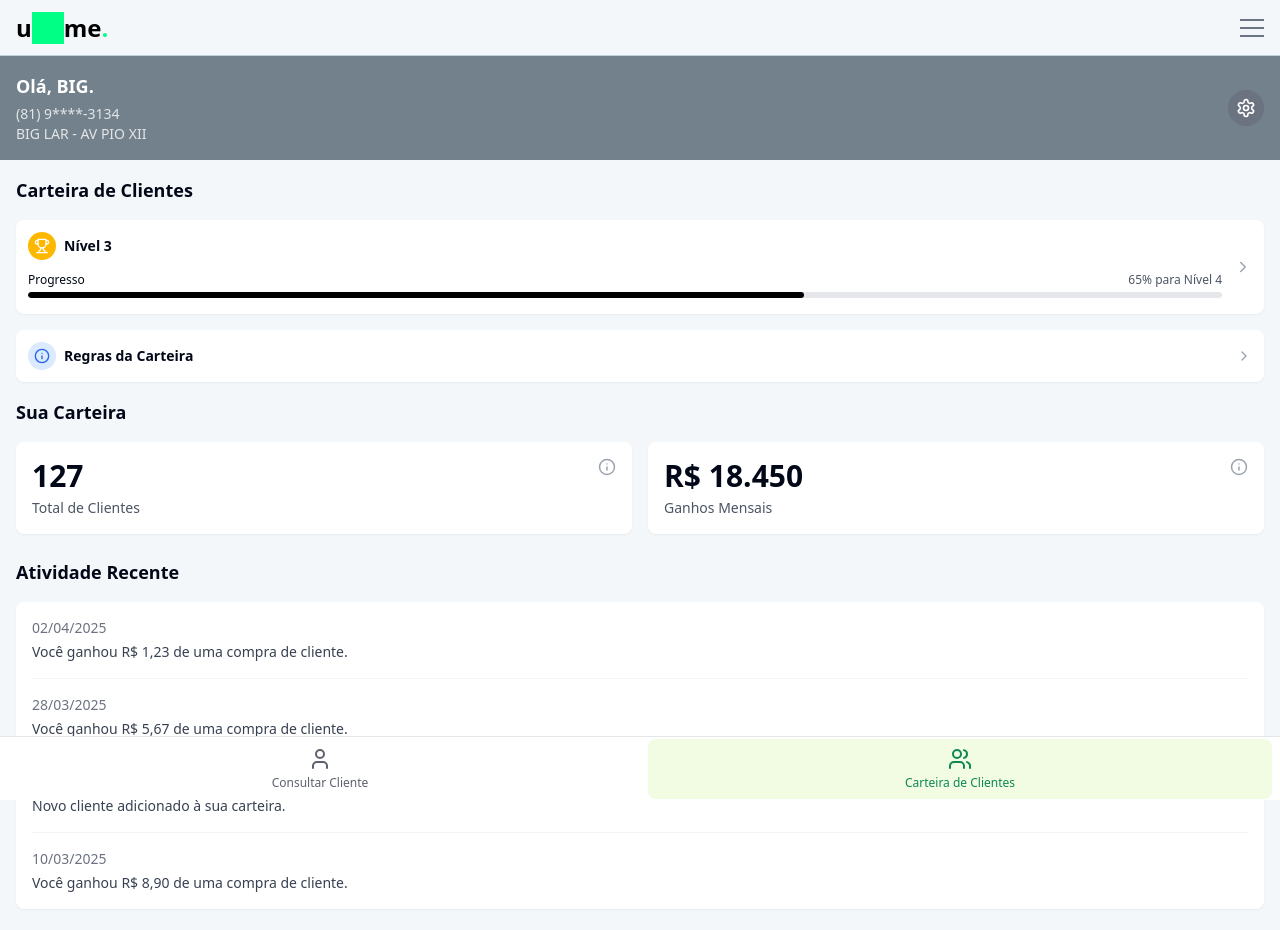
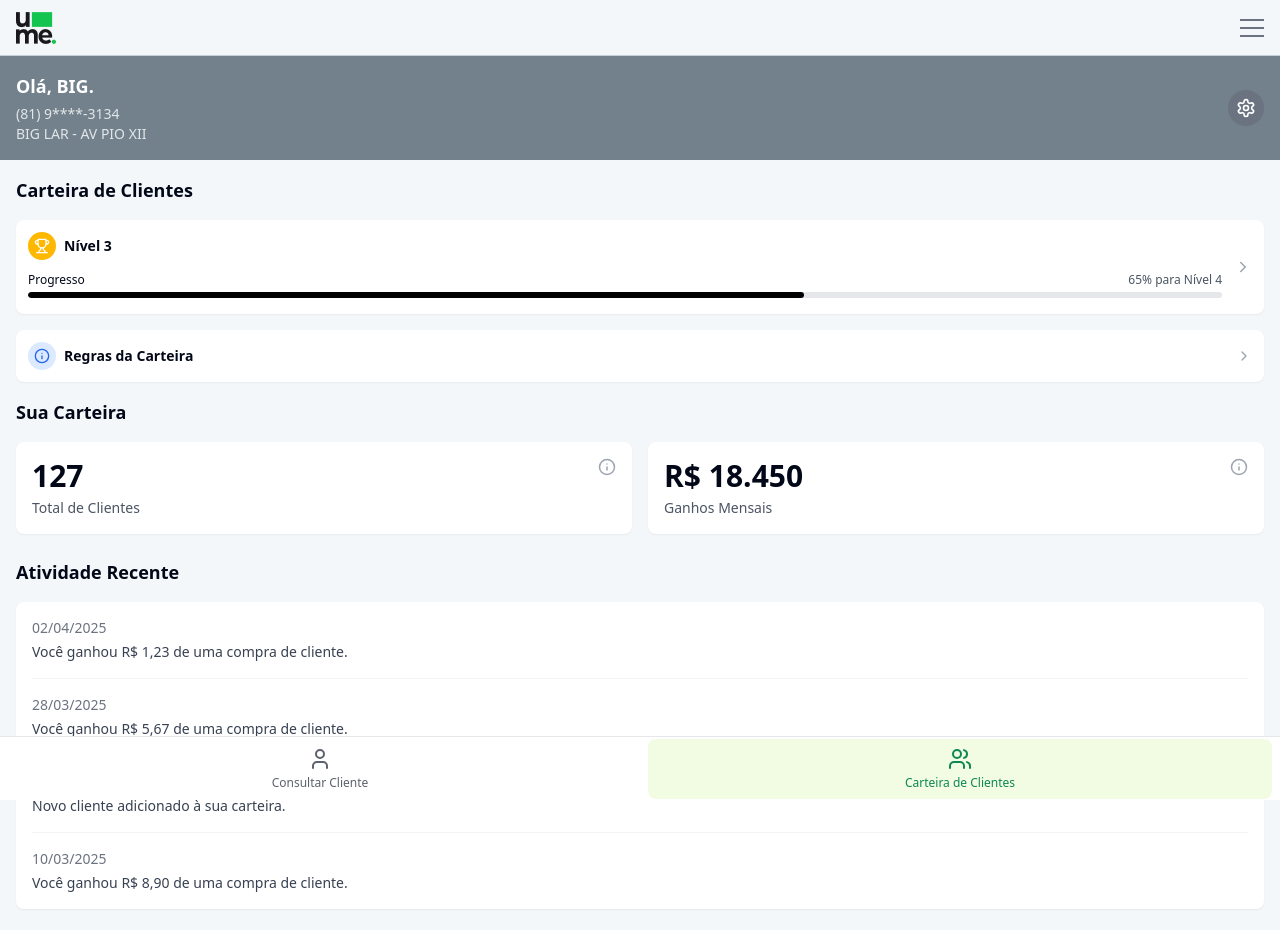
Before and after one commit to wallyborba/ume-sales-platform, a React (Vite) app: page /portfolio in a window 1280 px wide. Shown: the top 930 px of the page. Built offline with nearby package versions, Linux system fonts and the light colour scheme.

Commit message:
Replace "u.me" with image
Replaced the text "u.me" in the top bar with an image.
The image should not exceed the size of the topbar.

```diff
--- a/src/components/TopBar.tsx
+++ b/src/components/TopBar.tsx
@@ -13,9 +13,11 @@ const TopBar = () => {
   return (
     <div className="bg-[#F3F7FA] h-14 flex items-center justify-between px-4 border-b border-[#C4D0D8]">
       <div className="flex items-center">
-        <span className="text-u-black font-bold text-2xl">u</span>
-        <span className="bg-u-green w-8 h-8"></span>
-        <span className="text-u-black font-bold text-2xl">me<span className="text-u-green">.</span></span>
+        <img
+          src="/lovable-uploads/8fcc03ba-ba88-462b-b5ac-7414cdbeea24.png"
+          alt="u.me logo"
+          className="h-8"
+        />
       </div>
 
       <button className="text-u-gray" onClick={toggleMenu}>
```
Also changed, not shown: public/lovable-uploads/8fcc03ba-ba88-462b-b5ac-7414cdbeea24.png (added).
